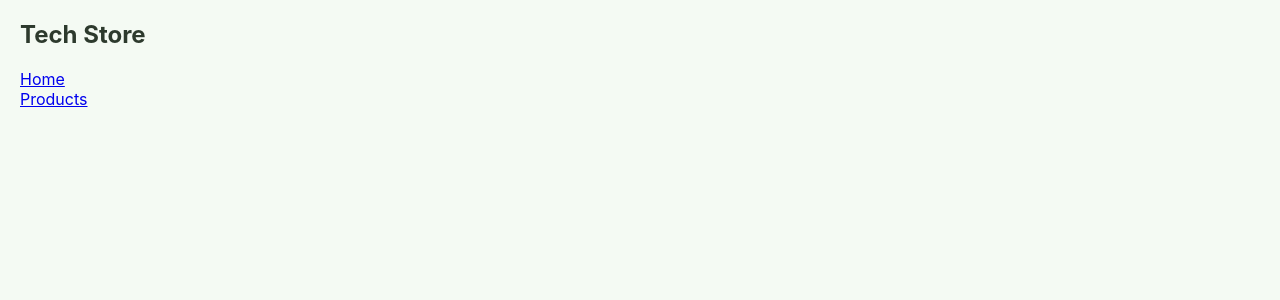
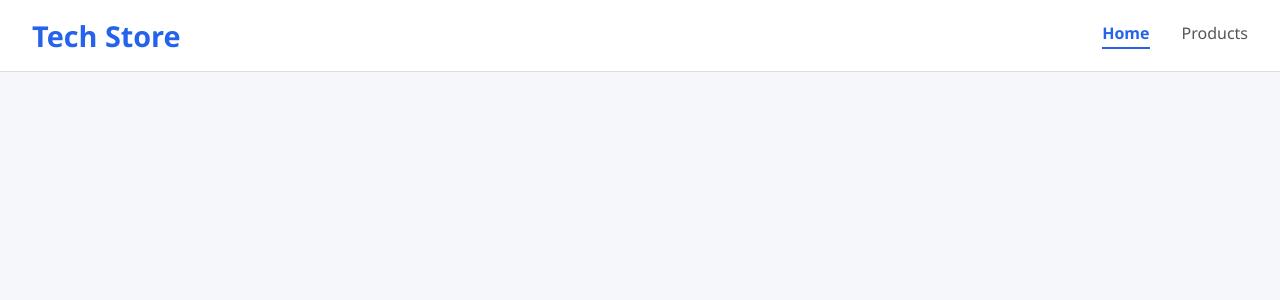
Before and after one commit to AliAkbar213/Web-Project, a React (Create React App) app in the folder Frontend/: page / in a window 1280 px wide. Shown: the top 300 px of the page. Built offline with nearby package versions, Linux system fonts and the light colour scheme.

Commit message:
add styles.

```diff
--- a/Frontend/public/index.html
+++ b/Frontend/public/index.html
@@ -4,7 +4,10 @@
     <meta charset="utf-8" />
     <link rel="icon" href="%PUBLIC_URL%/favicon.ico" />
     <meta name="viewport" content="width=device-width, initial-scale=1" />
-    <meta name="theme-color" content="#000000" />
+    <meta name="theme-color" content="#070d18" />
+    <link rel="preconnect" href="https://fonts.googleapis.com" />
+    <link rel="preconnect" href="https://fonts.gstatic.com" crossorigin />
+    <link href="https://fonts.googleapis.com/css2?family=Source+Sans+3:wght@400;600;700&display=swap" rel="stylesheet" />
     <meta
       name="description"
       content="Web site created using create-react-app"
@@ -24,7 +27,7 @@
       work correctly both with client-side routing and a non-root public URL.
       Learn how to configure a non-root public URL by running `npm run build`.
     -->
-    <title>React App</title>
+    <title>Tech Store</title>
   </head>
   <body>
     <noscript>You need to enable JavaScript to run this app.</noscript>
--- a/Frontend/src/HomePage.js
+++ b/Frontend/src/HomePage.js
@@ -1,10 +1,10 @@
 import useFetch from "./useFetch";
+import "./styles/HomePage.css"
 
 function HomePage(){
 
     return (
-        <div className="container">
-        </div>
+        <div className="container"></div>
     );
 }
 
--- a/Frontend/src/Navbar.js
+++ b/Frontend/src/Navbar.js
@@ -1,13 +1,13 @@
 import { NavLink } from 'react-router-dom'
+import "./styles/Navbar.css"
 
 function Navbar(){
     return (
         <nav className="navbar">
             <h1 className='heading'>Tech Store</h1>
             <div className="links">
-                <NavLink className='link' to="/">Home   </NavLink><br />
+                <NavLink className='link' to="/">Home   </NavLink>
                 <NavLink className='link' to="/products">Products</NavLink>
-                {/* <NavLink className='link' to="/create">Add Product</NavLink> */}
             </div>
         </nav>
     );
--- a/Frontend/src/ProductDetails.js
+++ b/Frontend/src/ProductDetails.js
@@ -1,20 +1,28 @@
 import useFetch from "./useFetch";
 import { useParams } from 'react-router-dom'
+import "./styles/ProductDetails.css"
 
 function ProductDetails(){
 
     const {id} = useParams();
-    const {data, loading, error} = useFetch(`/products/${id}`);
+    const {data, loading, error} = useFetch(`/api/products/${id}`);
     const item = data
+    console.log(item);
+
+
 
     return(
-        <div className="product-details-container">
+        <div className="container">
             {error && <div className="error">{error}</div>}
             {loading && <div className="loading">Loading...</div>}
-            <div className="product-details" key={item.id}>
-                <h3 className='name'> {item.name} </h3>
-                <p className='brand'> {item.category} </p>
-                <p className='price'> {item.price} </p>
+            <div className="product" >
+                <h2 className="name">{item.name}</h2>
+                <h2 className="brand">{item.brand}</h2>
+                <h2 className="desc">{item.description}</h2>
+                <h2 className="price">{item.price}</h2>
+                <h2 className="stock">In Stock: {item.stock_quantity}</h2>
+
+                <h1 className="err">{item.err}</h1>
             </div>
         </div>
     )
--- a/Frontend/src/Products.js
+++ b/Frontend/src/Products.js
@@ -1,4 +1,6 @@
 import useFetch from "./useFetch";
+import { Link } from "react-router-dom";
+import "./styles/Products.css"
 
 function Products() {
 
@@ -10,11 +12,13 @@ function Products() {
             {error && <div className="error">{error}</div>}
             {loading && <div className="loading">Loading...</div>}
             {data.map((item) => (
-            <div key={item.id}>
-                <h3>{item.name}</h3>
-                <h5>{item.brand}</h5>
-                <h4>{item.price}</h4>
-            </div>
+                <Link to={`/products/${item.id}`} key={item.id} className="product-link">
+                <div className="product-card">
+                    <h3 className="name">{item.name}</h3>
+                    <h5 className="brand">{item.brand}</h5>
+                    <h4 className="price">{item.price}</h4>
+                </div>
+                </Link>
             ))}
         </div>
     )
--- a/Frontend/src/index.css
+++ b/Frontend/src/index.css
@@ -1,15 +1,42 @@
-body {
-  margin: 20px;
-  background-color: #f4faf3;
-  color: #2d3a2d;
-  font-family: -apple-system, BlinkMacSystemFont, 'Segoe UI', 'Roboto', 'Oxygen',
-    'Ubuntu', 'Cantarell', 'Fira Sans', 'Droid Sans', 'Helvetica Neue',
-    sans-serif;
-  -webkit-font-smoothing: antialiased;
-  -moz-osx-font-smoothing: grayscale;
+* {
+    margin: 0;
+    padding: 0;
+    box-sizing: border-box;
 }
 
-code {
-  font-family: source-code-pro, Menlo, Monaco, Consolas, 'Courier New',
-    monospace;
+body {
+    font-family: "Segoe UI", Tahoma, Geneva, Verdana, sans-serif;
+    background-color: #f5f7fa;
+    color: #222;
+    margin: 0;
 }
+
+h1,
+h2,
+h3,
+h4,
+h5,
+h6 {
+    margin-bottom: 1rem;
+}
+
+p {
+    margin-bottom: 1rem;
+    line-height: 1.6;
+}
+
+a {
+    color: inherit;
+    text-decoration: none;
+}
+
+a:hover {
+    color: #2563eb;
+}
+
+button,
+input,
+select,
+textarea {
+    font: inherit;
+}
--- /dev/null
+++ b/Frontend/src/styles/Navbar.css
@@ -0,0 +1,37 @@
+.navbar {
+    display: flex;
+    justify-content: space-between;
+    align-items: center;
+
+    padding: 1rem 2rem;
+    background-color: white;
+    border-bottom: 1px solid #ddd;
+}
+
+.heading {
+    font-size: 1.8rem;
+    color: #2563eb;
+    margin: 0;
+}
+
+.links {
+    display: flex;
+    gap: 2rem;
+}
+
+.link {
+    color: #555;
+    font-weight: 500;
+    transition: color 0.2s;
+}
+
+.link:hover {
+    color: #2563eb;
+}
+
+.link.active {
+    color: #2563eb;
+    font-weight: 700;
+    border-bottom: 2px solid #2563eb;
+    padding-bottom: 3px;
+}
--- /dev/null
+++ b/Frontend/src/styles/ProductDetails.css
@@ -0,0 +1,61 @@
+.container {
+    max-width: 900px;
+    margin: 3rem auto;
+    padding: 0 1rem;
+}
+
+.loading,
+.error {
+    text-align: center;
+    font-size: 1.2rem;
+}
+
+.product {
+    background: white;
+    padding: 2rem;
+    border-radius: 10px;
+    box-shadow: 0 2px 10px rgba(0, 0, 0, 0.08);
+}
+
+.name {
+    font-size: 2rem;
+    color: #222;
+    margin-bottom: 0.5rem;
+}
+
+.brand {
+    font-size: 1.2rem;
+    color: #666;
+    font-weight: normal;
+    margin-bottom: 1.5rem;
+}
+
+.desc {
+    font-size: 1rem;
+    font-weight: normal;
+    color: #444;
+    line-height: 1.6;
+    margin-bottom: 2rem;
+}
+
+.price {
+    font-size: 1.8rem;
+    color: #2563eb;
+    margin-bottom: 1rem;
+}
+
+.stock {
+    display: inline-block;
+    background: #e8f5e9;
+    color: #2e7d32;
+    padding: 0.5rem 1rem;
+    border-radius: 6px;
+    font-size: 1rem;
+    font-weight: 600;
+}
+
+.err {
+    margin-top: 2rem;
+    color: #d32f2f;
+    text-align: center;
+}
--- /dev/null
+++ b/Frontend/src/styles/Products.css
@@ -0,0 +1,61 @@
+.container {
+    max-width: 1200px;
+    margin: 2rem auto;
+    padding: 0 1rem;
+}
+
+.title {
+    margin-bottom: 2rem;
+    text-align: center;
+}
+
+.container {
+    display: grid;
+    grid-template-columns: repeat(auto-fit, minmax(250px, 1fr));
+    gap: 1.5rem;
+}
+
+.title {
+    grid-column: 1 / -1;
+}
+
+.loading,
+.error {
+    grid-column: 1 / -1;
+    text-align: center;
+}
+
+.product-link {
+    text-decoration: none;
+    color: inherit;
+}
+
+.product-card {
+    background: white;
+    border-radius: 10px;
+    padding: 1.25rem;
+    box-shadow: 0 2px 8px rgba(0, 0, 0, 0.08);
+    transition: transform 0.2s, box-shadow 0.2s;
+}
+
+.product-card:hover {
+    transform: translateY(-5px);
+    box-shadow: 0 6px 16px rgba(0, 0, 0, 0.12);
+}
+
+.name {
+    margin-bottom: 0.5rem;
+    color: #222;
+}
+
+.brand {
+    color: #666;
+    margin-bottom: 1rem;
+    font-weight: normal;
+}
+
+.price {
+    color: #2563eb;
+    font-size: 1.3rem;
+    margin: 0;
+}
--- a/Frontend/src/useFetch.js
+++ b/Frontend/src/useFetch.js
@@ -5,6 +5,8 @@ function useFetch(url){
     const [data , setData] = useState([]);
     const [loading , setLoading] = useState(true);
     const [error , setError] = useState(null);
+    console.log(url);
+
 
     useEffect(() => {
         fetch(url).then(
@@ -22,7 +24,8 @@ function useFetch(url){
                 setError(err.message);
                 setLoading(false)
             })
-    },[])
+    },[url])
+
 
     return {data, loading, error}
 
```
Also changed, not shown: Frontend/src/styles/HomePage.css (added), 1 other file (tests, documents, lock files or other folders).
